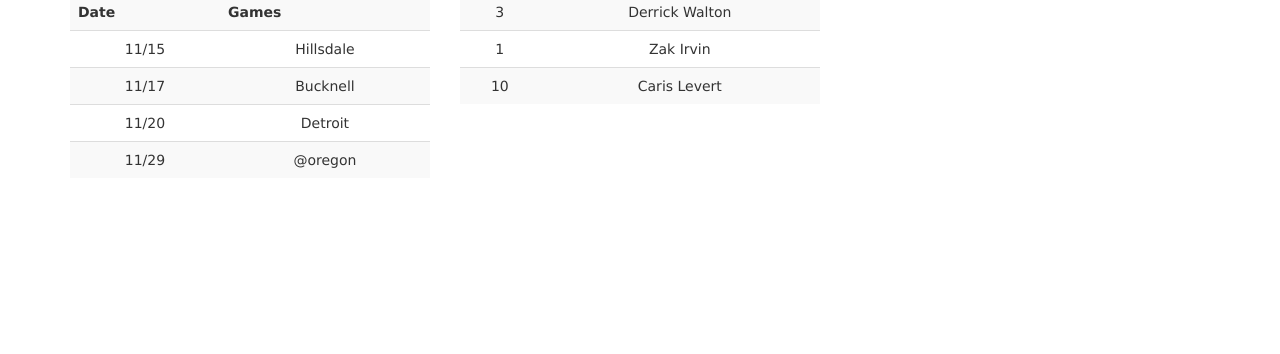
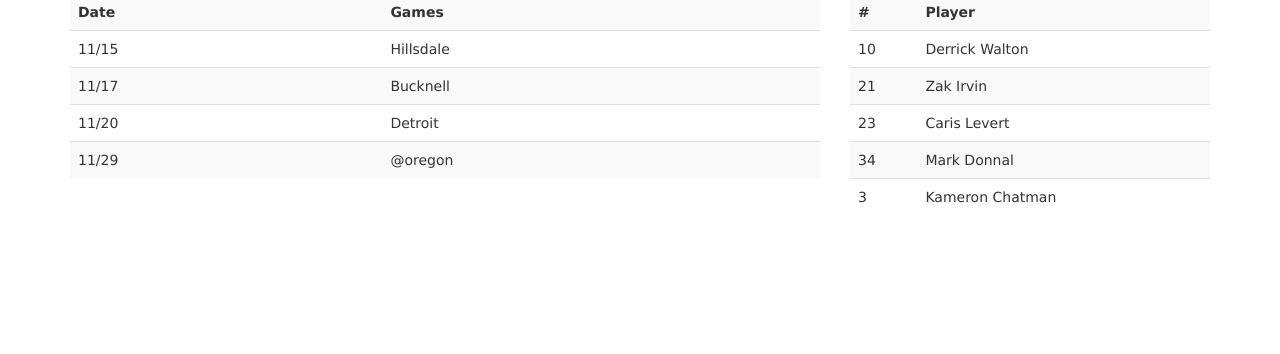
Before and after one commit to alexdfeldman/My-Team, a plain HTML site: page index.html in a window 1280 px wide. Shown: the part 446-800 px from the top of the page. Drawn offline with nearby package versions, Linux system fonts and the light colour scheme.

Commit message:
update to class exercise

```diff
--- a/myteam.html
+++ b/index.html
@@ -14,10 +14,9 @@
 </head>
 <body>
 <div class="container">
-
 <div class="row">
 
-      <div class="col-md-12 text-center hidden-xs">
+      <div class="col-md-12 text-center ">
       <img src="blockM.png" width="300" height= "300" style="center;margin:0 30px 0 0;">
         <div class="col-md-12 text-center hidden-xs">
       	<h1>Michigan Basketball 2014-2015</h1>
@@ -26,7 +25,7 @@
 </div>
 <div class="row">
 
-	<div class="col-md-4 text-center hidden-xs">
+	<div class="col-md-8 text-center ">
       	<h1>Upcoming Games</h1>
 
     <table class="table table-striped">
@@ -53,21 +52,32 @@
      </table>
      </div>
 
-<div class="col-md-4 text-center hidden-xs">
+<div class="col-md-4 text-center">
 		<h1>Roster</h1>
 <table class="table table-striped">
-
+    <tr>
+          <th> # </th>
+          <th> Player </th>
+    </tr>
       <tr>
-        <td>3</td>
+        <td>10</td>
         <td>Derrick Walton</td>
      </tr>
      <tr>
-        <td>1</td>
+        <td>21</td>
         <td>Zak Irvin</td>
      </tr>
      <tr>
-        <td>10</td>
+        <td>23</td>
         <td>Caris Levert</td>
+     </tr>
+     <tr>
+        <td>34</td>
+        <td>Mark Donnal</td>
+     </tr>
+     <tr>
+        <td>3</td>
+        <td>Kameron Chatman</td>
      </tr>
      </table>
      </div>
--- a/myteam.css
+++ b/myteam.css
@@ -34,3 +34,8 @@
 li{
   color:white;
 }
+th{text-align:left
+	;}
+tr{text-align:left;
+
+}
```
